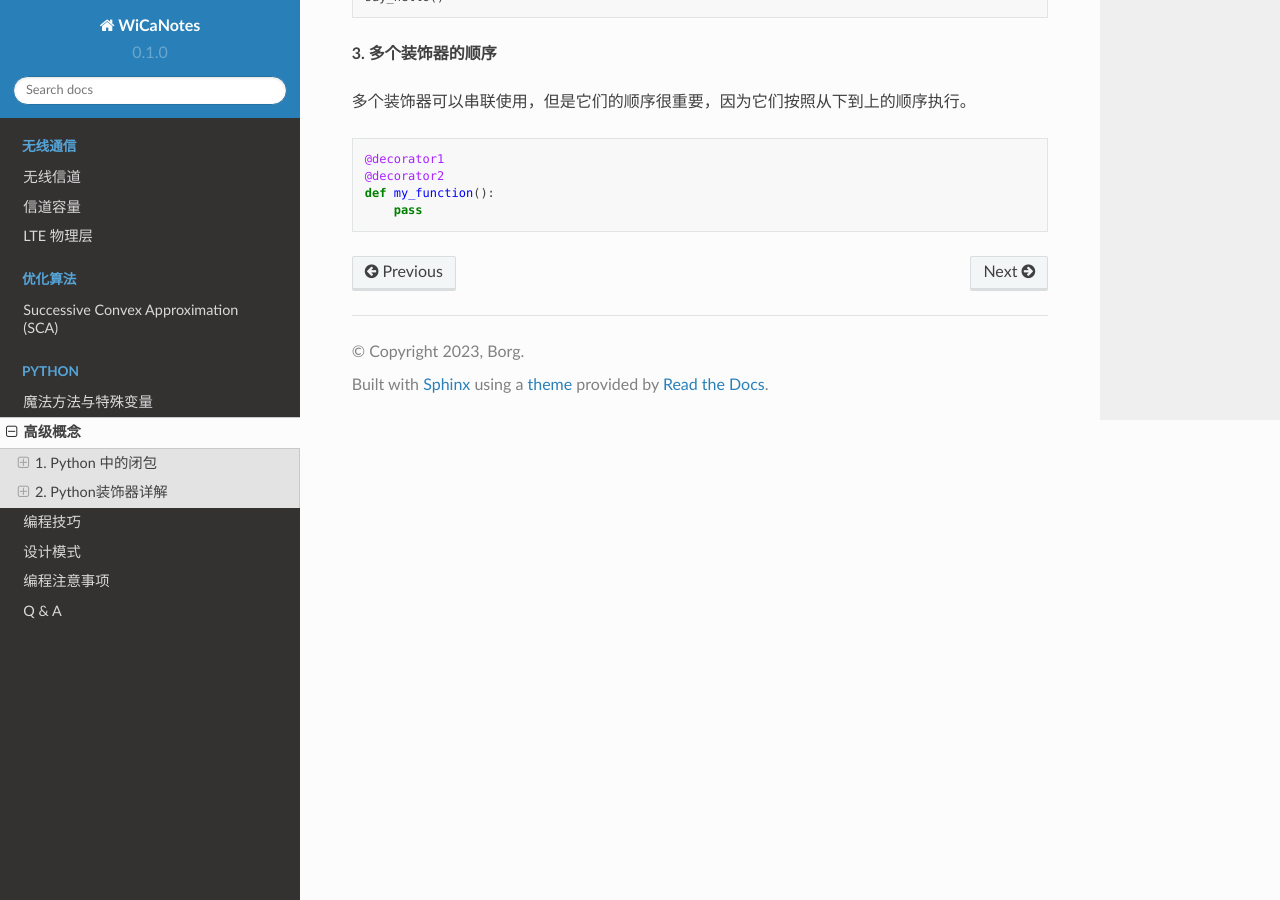
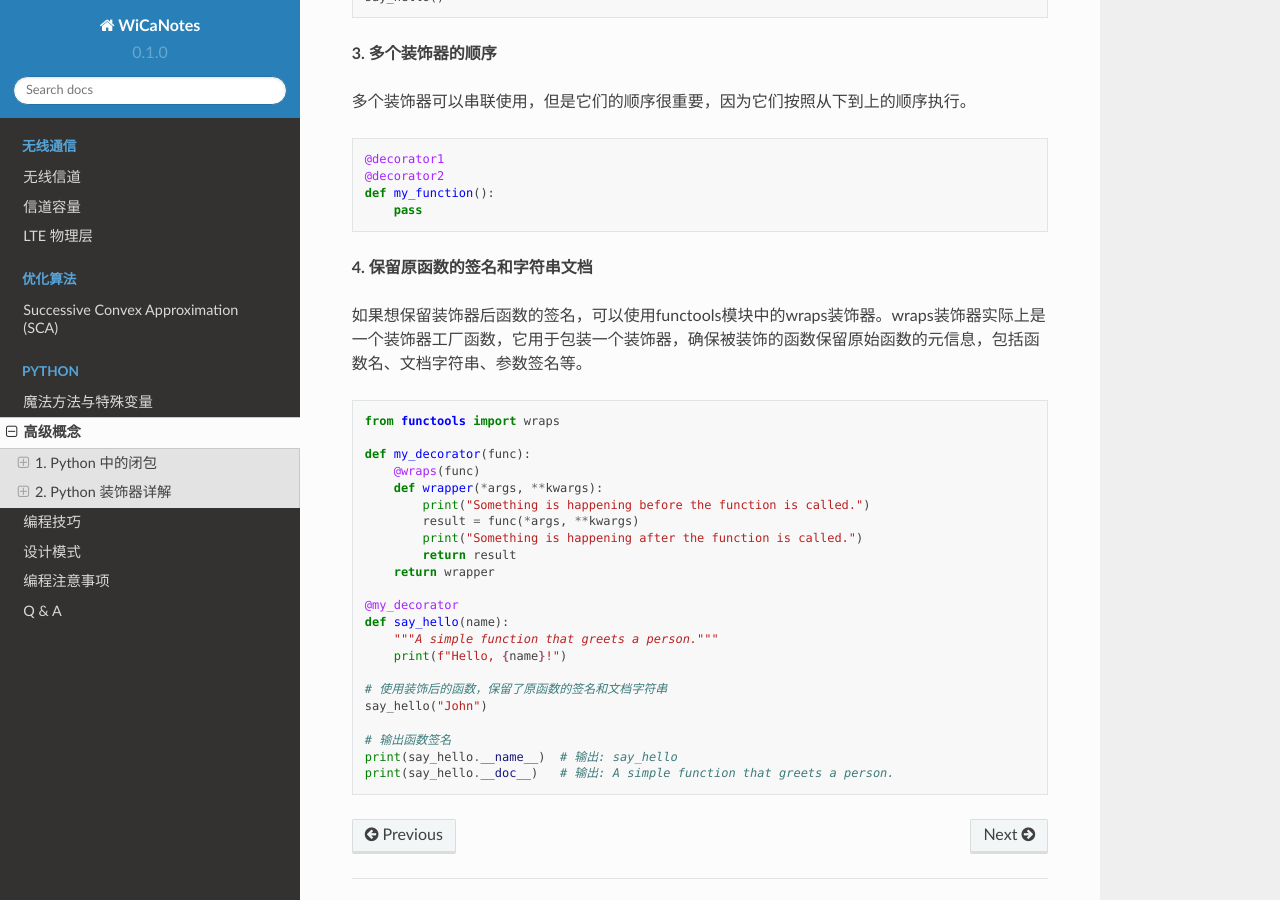
Before and after one commit to boyin96/WiCaNotes, a Sphinx documentation site: the page built from docs/source/concepts.rst, in a window 1280 px wide and 900 px high, scrolled down 3766 px. Built offline with Sphinx 7.4.7 and the Read the Docs theme 2.0.0, drawn with Linux system fonts in a browser that asks for light colours; some of the changed text lies outside the part shown.

Commit message:
Update concepts.rst

```diff
--- a/docs/source/concepts.rst
+++ b/docs/source/concepts.rst
@@ -111,7 +111,7 @@
 
 .. _decorator:
 
-2. Python装饰器详解
+2. Python 装饰器详解
 ----------------------
 
 装饰器概念
@@ -199,3 +199,32 @@
     @decorator2
     def my_function():
         pass
+
+**4. 保留原函数的签名和字符串文档**
+
+如果想保留装饰器后函数的签名，可以使用functools模块中的wraps装饰器。wraps装饰器实际上是一个装饰器工厂函数，它用于包装一个装饰器，确保被装饰的函数保留原始函数的元信息，包括函数名、文档字符串、参数签名等。
+
+.. code-block:: python
+
+    from functools import wraps
+
+    def my_decorator(func):
+        @wraps(func)
+        def wrapper(*args, **kwargs):
+            print("Something is happening before the function is called.")
+            result = func(*args, **kwargs)
+            print("Something is happening after the function is called.")
+            return result
+        return wrapper
+
+    @my_decorator
+    def say_hello(name):
+        """A simple function that greets a person."""
+        print(f"Hello, {name}!")
+
+    # 使用装饰后的函数，保留了原函数的签名和文档字符串
+    say_hello("John")
+
+    # 输出函数签名
+    print(say_hello.__name__)  # 输出: say_hello
+    print(say_hello.__doc__)   # 输出: A simple function that greets a person.
```
